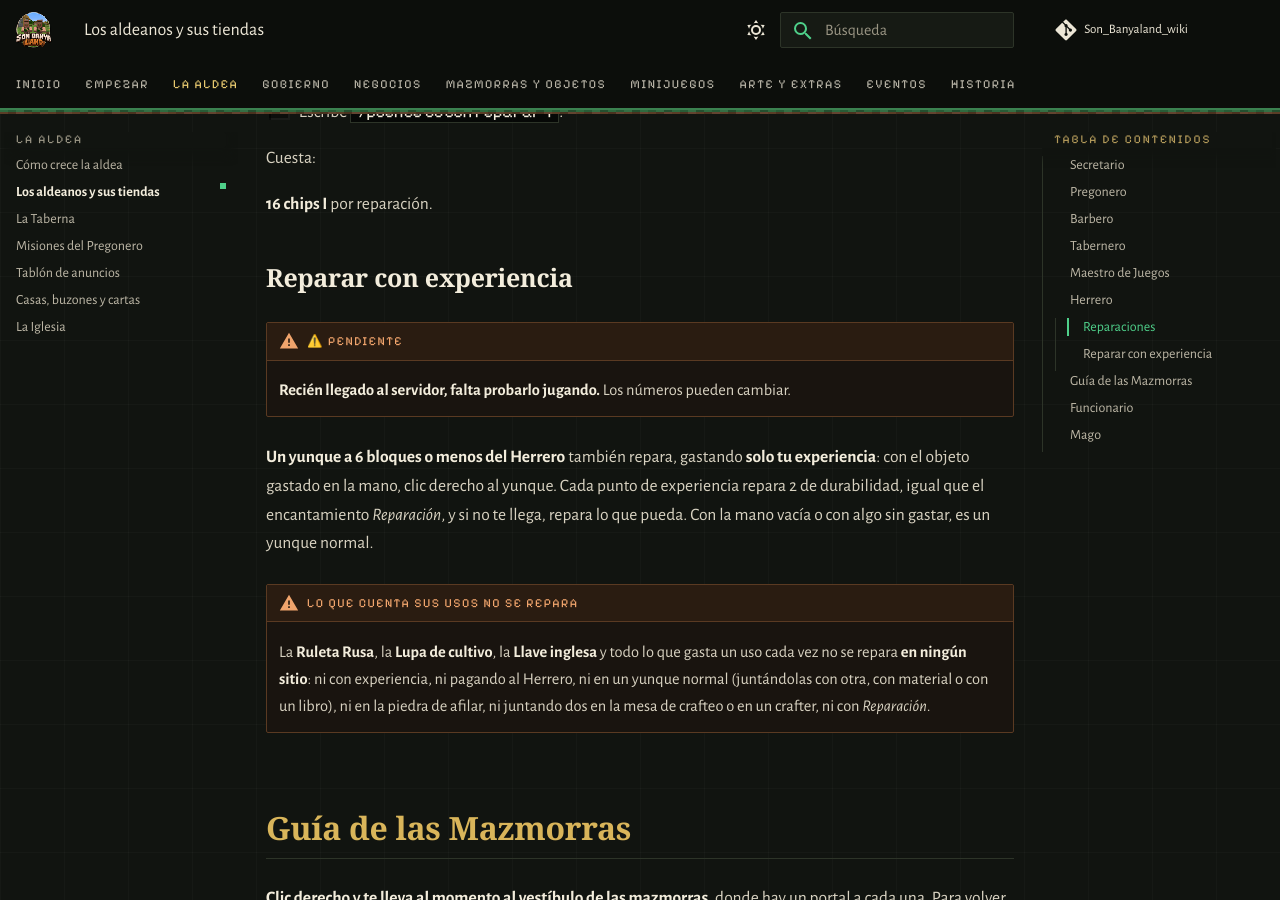
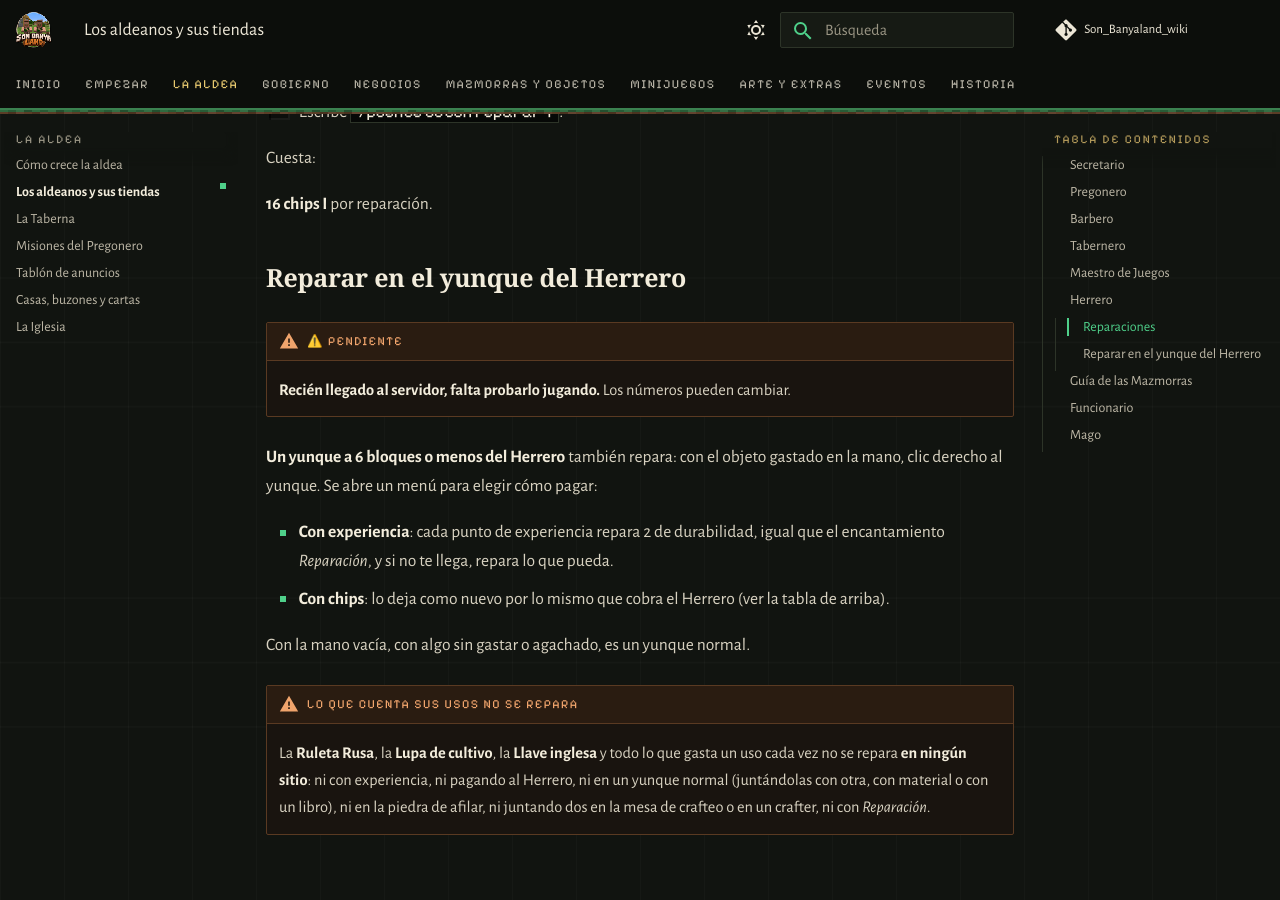
Before and after one commit to PigPilgrim/Son_Banyaland_wiki, an MkDocs documentation site: the page built from docs/aldeanos.md, in a window 1280 px wide and 900 px high, scrolled down 5907 px. Built offline with MkDocs 1.6.1 and Material for MkDocs 9.7.7, drawn with Linux system fonts in a browser that asks for light colours; some web fonts are replaced; comment, search, counter and statistics services are not loaded; some of the changed text lies outside the part shown.

Commit message:
Reparar en el yunque del Herrero: con experiencia o con chips
Co-Authored-By: Claude Opus 5.5 <noreply@anthropic.com>

```diff
--- a/docs/aldeanos.md
+++ b/docs/aldeanos.md
@@ -85,14 +85,19 @@ Cuesta:
 
 --8<-- "_generado/reparar.md"
 
-### Reparar con experiencia
+### Reparar en el yunque del Herrero
 
 !!! warning "⚠️ PENDIENTE"
     **Recién llegado al servidor, falta probarlo jugando.** Los números pueden cambiar.
 
-**Un yunque a 6 bloques o menos del Herrero** también repara, gastando **solo tu experiencia**: con el objeto gastado en
-la mano, clic derecho al yunque. Cada punto de experiencia repara 2 de durabilidad, igual que el encantamiento
-*Reparación*, y si no te llega, repara lo que pueda. Con la mano vacía o con algo sin gastar, es un yunque normal.
+**Un yunque a 6 bloques o menos del Herrero** también repara: con el objeto gastado en la mano, clic derecho al yunque.
+Se abre un menú para elegir cómo pagar:
+
+- **Con experiencia**: cada punto de experiencia repara 2 de durabilidad, igual que el encantamiento *Reparación*, y si
+  no te llega, repara lo que pueda.
+- **Con chips**: lo deja como nuevo por lo mismo que cobra el Herrero (ver la tabla de arriba).
+
+Con la mano vacía, con algo sin gastar o agachado, es un yunque normal.
 
 !!! warning "Lo que cuenta sus usos no se repara"
     La **Ruleta Rusa**, la **Lupa de cultivo**, la **Llave inglesa** y todo lo que gasta un uso cada vez no se repara
--- a/docs/forja.md
+++ b/docs/forja.md
@@ -80,6 +80,7 @@ normal*, pega lo mismo que el objeto de base.
 ## Reparaciones
 
 El encantamiento **Reparación está prohibido** en el servidor. El Herrero te arregla lo que quieras: ponte a su lado
-con el objeto gastado en la mano y escribe `/puente boton reparar 1`. Cuesta:
+con el objeto gastado en la mano y escribe `/puente boton reparar 1`, o haz clic derecho a
+un yunque que tenga cerca ([con experiencia o con chips](aldeanos.md#reparar-en-el-yunque-del-herrero)). Cuesta:
 
 --8<-- "_generado/reparar.md"
```
Also changed, not shown: other parts of docs/aldeanos.md (+1 -1 lines), docs/pendientes.md (+2 -2 lines).
